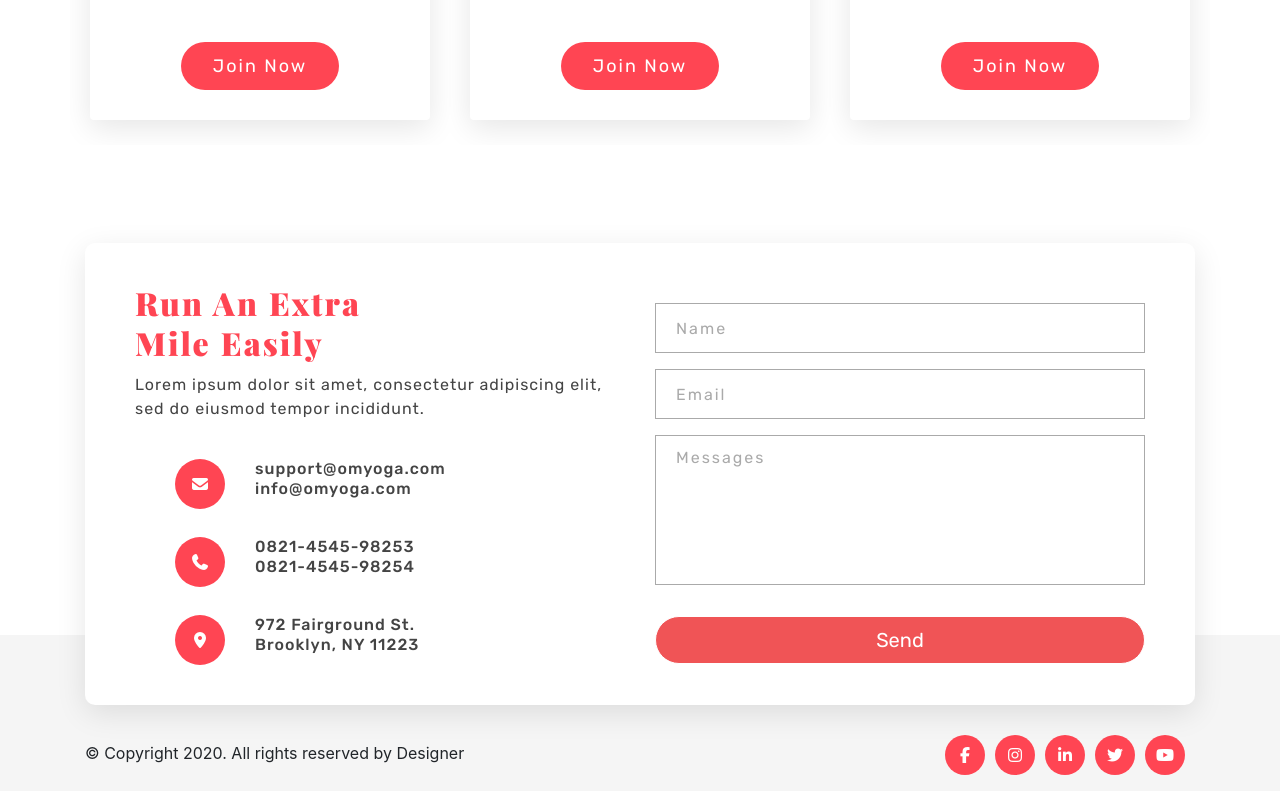
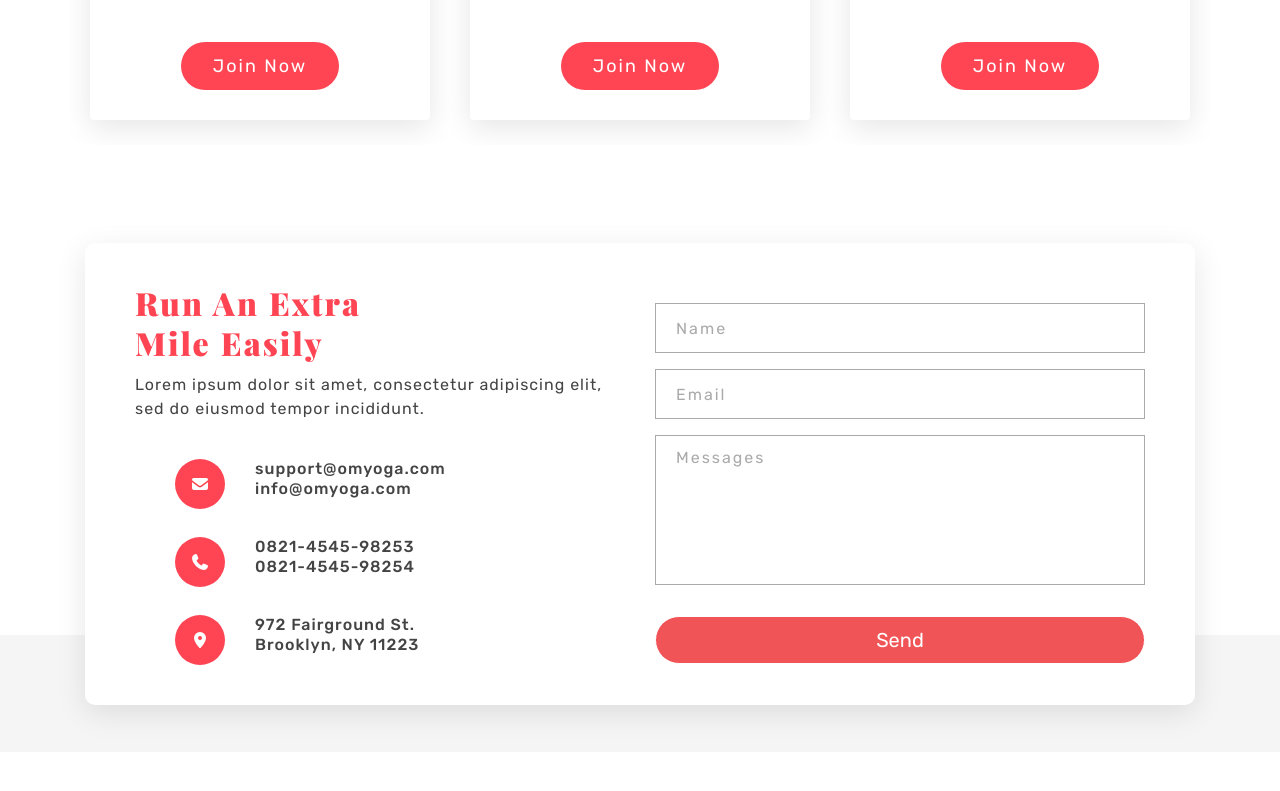
Before and after one commit to aksuman055/YogGuru-Toycathon-2020, a plain HTML site: page index.html in a window 1280 px wide. Shown: the part 7269-8060 px from the top of the page. After the commit the page ends 8021 px from the top, so only its background shows below. Drawn offline with nearby package versions, Linux system fonts and the light colour scheme.

Commit message:
removed footer

```diff
--- a/index.html
+++ b/index.html
@@ -734,28 +734,28 @@
         <div class="row">
           <div class="col-md-6 col-12">
             <div class="footer-text">
-              <p>© Copyright 2020. All rights reserved by Designer</p>
+<!--              <p>© Copyright 2020. All rights reserved by Designer</p>-->
             </div>
           </div>
           <div class="col-md-6 col-12">
             <div class="footer-menu">
-              <ul>
-                <li>
-                  <a href="#"><i class="fab fa-facebook-f"></i></a>
-                </li>
-                <li>
-                  <a href="#"><i class="fab fa-instagram"></i></a>
-                </li>
-                <li>
-                  <a href="#"><i class="fab fa-linkedin-in"></i></a>
-                </li>
-                <li>
-                  <a href="#"><i class="fab fa-twitter"></i></a>
-                </li>
-                <li>
-                  <a href="#"><i class="fab fa-youtube"></i></a>
-                </li>
-              </ul>
+<!--              <ul>-->
+<!--                <li>-->
+<!--                  <a href="#"><i class="fab fa-facebook-f"></i></a>-->
+<!--                </li>-->
+<!--                <li>-->
+<!--                  <a href="#"><i class="fab fa-instagram"></i></a>-->
+<!--                </li>-->
+<!--                <li>-->
+<!--                  <a href="#"><i class="fab fa-linkedin-in"></i></a>-->
+<!--                </li>-->
+<!--                <li>-->
+<!--                  <a href="#"><i class="fab fa-twitter"></i></a>-->
+<!--                </li>-->
+<!--                <li>-->
+<!--                  <a href="#"><i class="fab fa-youtube"></i></a>-->
+<!--                </li>-->
+<!--              </ul>-->
             </div>
           </div>
         </div>
```
